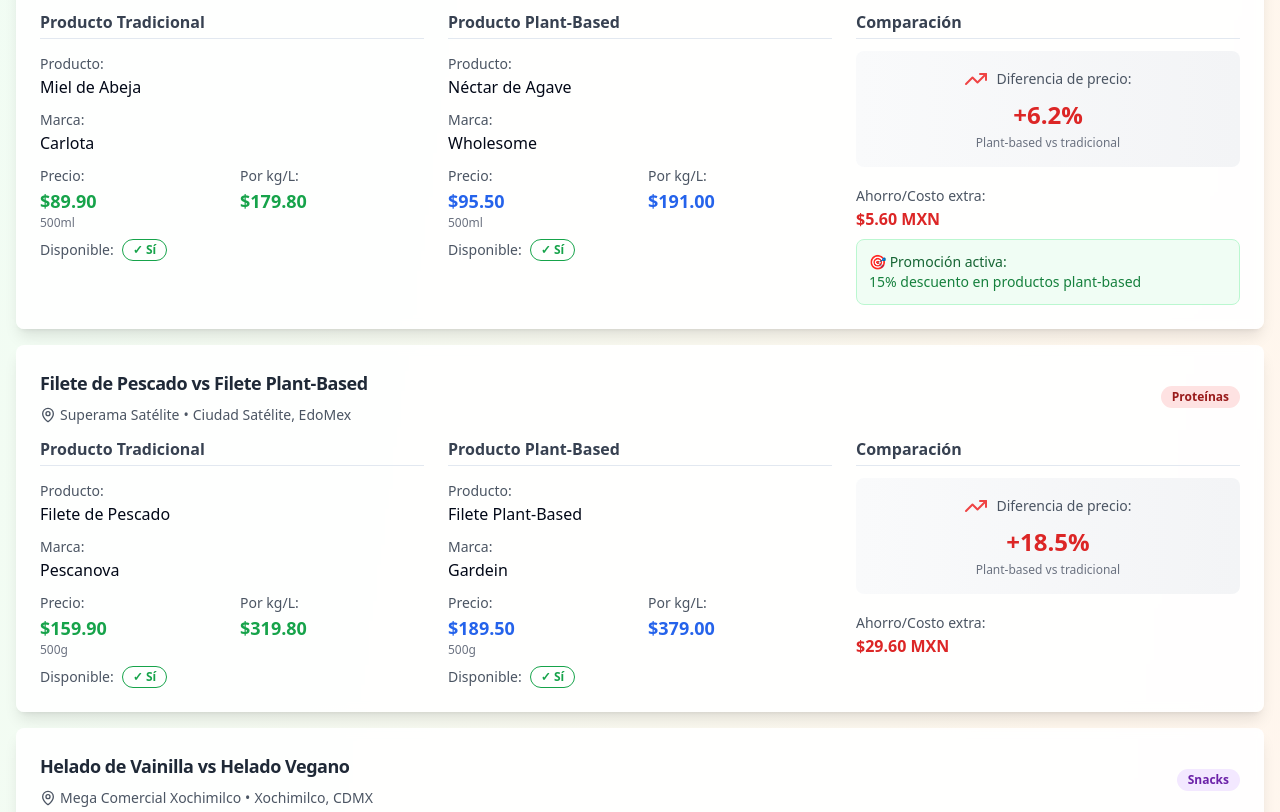
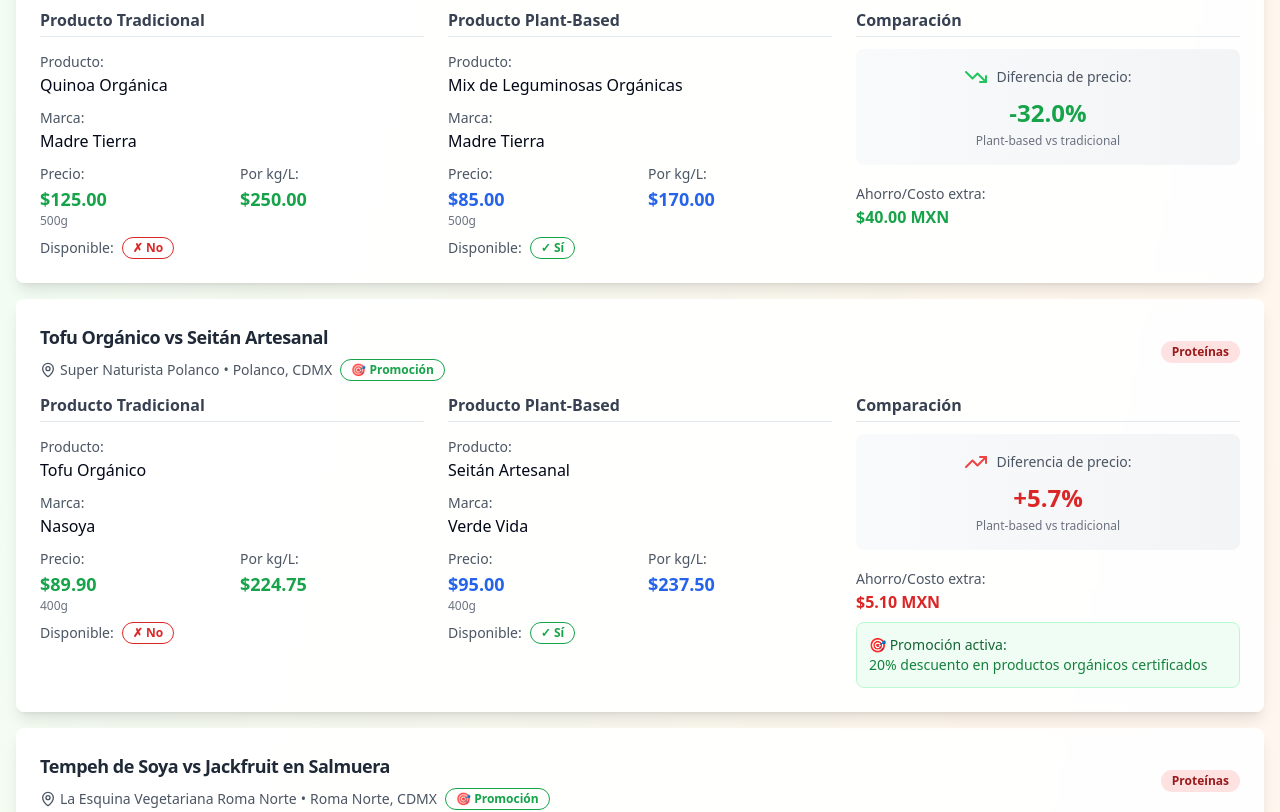
Before and after one commit to IzignaMx/nutrichilango, a React (Vite) app: page / in a window 1280 px wide. Shown: the part 806-1618 px from the top of the page. Built offline with nearby package versions, Linux system fonts and the light colour scheme.

Commit message:
Add eco-friendly, vegetarian, and vegan stores
Include real information about eco-friendly, vegetarian, and vegan stores in the data.

```diff
--- a/src/data/storeData.ts
+++ b/src/data/storeData.ts
@@ -1,4 +1,3 @@
-
 export interface Product {
   id: string;
   category: string;
@@ -30,6 +29,7 @@ export interface Store {
   coordinates: [number, number];
   hasPromotion: boolean;
   promotionDetails?: string;
+  storeType: 'conventional' | 'naturist' | 'vegetarian' | 'vegan' | 'organic';
   products: Product[];
 }
 
@@ -49,6 +49,7 @@ export const storeData: Store[] = [
     coordinates: [-99.259, 19.359],
     hasPromotion: true,
     promotionDetails: '15% descuento en productos plant-based',
+    storeType: 'conventional',
     products: [
       {
         id: 'beef-vs-tofu-1',
@@ -89,66 +90,6 @@ export const storeData: Store[] = [
         },
         priceDifferencePercent: 68.2,
         availability: { traditional: true, plantBased: true }
-      },
-      {
-        id: 'eggs-vs-just-1',
-        category: 'eggs',
-        traditional: {
-          name: 'Huevos Blancos',
-          brand: 'Bachoco',
-          price: 42.00,
-          unit: '18 piezas',
-          pricePerUnit: 2.33
-        },
-        plantBased: {
-          name: 'JUST Egg',
-          brand: 'JUST',
-          price: 124.50,
-          unit: '355ml',
-          pricePerUnit: 350.70
-        },
-        priceDifferencePercent: 196.4,
-        availability: { traditional: true, plantBased: false }
-      },
-      {
-        id: 'chips-vs-veggie-1',
-        category: 'snacks',
-        traditional: {
-          name: 'Papas Fritas',
-          brand: 'Sabritas',
-          price: 18.50,
-          unit: '45g',
-          pricePerUnit: 411.11
-        },
-        plantBased: {
-          name: 'Chips de Vegetales',
-          brand: 'Garden of Eatin',
-          price: 32.90,
-          unit: '45g',
-          pricePerUnit: 731.11
-        },
-        priceDifferencePercent: 77.8,
-        availability: { traditional: true, plantBased: true }
-      },
-      {
-        id: 'honey-vs-agave-1',
-        category: 'pantry',
-        traditional: {
-          name: 'Miel de Abeja',
-          brand: 'Carlota',
-          price: 89.90,
-          unit: '500ml',
-          pricePerUnit: 179.80
-        },
-        plantBased: {
-          name: 'Néctar de Agave',
-          brand: 'Wholesome',
-          price: 95.50,
-          unit: '500ml',
-          pricePerUnit: 191.00
-        },
-        priceDifferencePercent: 6.2,
-        availability: { traditional: true, plantBased: true }
       }
     ]
   },
@@ -158,6 +99,7 @@ export const storeData: Store[] = [
     location: 'Periférico Sur, CDMX',
     coordinates: [-99.191, 19.302],
     hasPromotion: false,
+    storeType: 'conventional',
     products: [
       {
         id: 'chicken-vs-tempeh-1',
@@ -178,430 +120,331 @@ export const storeData: Store[] = [
         },
         priceDifferencePercent: 61.3,
         availability: { traditional: true, plantBased: true }
-      },
-      {
-        id: 'milk-vs-almond-1',
-        category: 'dairy',
-        traditional: {
-          name: 'Leche Entera',
-          brand: 'Great Value',
-          price: 23.90,
-          unit: '1L',
-          pricePerUnit: 23.90
-        },
-        plantBased: {
-          name: 'Leche de Almendra',
-          brand: 'Blue Diamond',
-          price: 49.90,
-          unit: '1L',
-          pricePerUnit: 49.90
-        },
-        priceDifferencePercent: 108.8,
-        availability: { traditional: true, plantBased: true }
       }
     ]
   },
   {
-    id: 'chedraui-1',
-    name: 'Chedraui Selecto Polanco',
+    id: 'super-naturista-1',
+    name: 'Super Naturista Polanco',
     location: 'Polanco, CDMX',
-    coordinates: [-99.192, 19.434],
+    coordinates: [-99.196, 19.433],
     hasPromotion: true,
-    promotionDetails: '2x1 en leches vegetales',
+    promotionDetails: '20% descuento en productos orgánicos certificados',
+    storeType: 'naturist',
     products: [
       {
-        id: 'beef-vs-beyond-1',
+        id: 'tofu-vs-seitan-1',
         category: 'proteins',
         traditional: {
-          name: 'Carne de Res Premium',
-          brand: 'SuKarne',
-          price: 189.00,
-          unit: '500g',
-          pricePerUnit: 378.00
+          name: 'Tofu Orgánico',
+          brand: 'Nasoya',
+          price: 89.90,
+          unit: '400g',
+          pricePerUnit: 224.75
         },
         plantBased: {
-          name: 'Beyond Meat',
-          brand: 'Beyond',
-          price: 249.90,
-          unit: '500g',
-          pricePerUnit: 499.80
+          name: 'Seitán Artesanal',
+          brand: 'Verde Vida',
+          price: 95.00,
+          unit: '400g',
+          pricePerUnit: 237.50
         },
-        priceDifferencePercent: 32.2,
-        availability: { traditional: true, plantBased: true }
+        priceDifferencePercent: 5.7,
+        availability: { traditional: false, plantBased: true }
       },
       {
-        id: 'milk-vs-oat-1',
+        id: 'almond-milk-1',
         category: 'dairy',
         traditional: {
-          name: 'Leche Entera',
-          brand: 'Alpura',
-          price: 27.50,
+          name: 'Leche de Almendra Sin Azúcar',
+          brand: 'Blue Diamond',
+          price: 52.90,
           unit: '1L',
-          pricePerUnit: 27.50
+          pricePerUnit: 52.90
         },
         plantBased: {
-          name: 'Leche de Avena',
-          brand: 'Oatly',
-          price: 54.90,
+          name: 'Leche de Almendra Orgánica',
+          brand: 'Natura',
+          price: 68.90,
           unit: '1L',
-          pricePerUnit: 54.90
+          pricePerUnit: 68.90
         },
-        priceDifferencePercent: 99.6,
-        availability: { traditional: true, plantBased: true }
+        priceDifferencePercent: 30.2,
+        availability: { traditional: false, plantBased: true }
       }
     ]
   },
   {
-    id: 'superama-1',
-    name: 'Superama Satélite',
-    location: 'Ciudad Satélite, EdoMex',
-    coordinates: [-99.240, 19.508],
+    id: 'madre-tierra-1',
+    name: 'Madre Tierra Coyoacán',
+    location: 'Coyoacán, CDMX',
+    coordinates: [-99.162, 19.346],
     hasPromotion: false,
+    storeType: 'organic',
     products: [
       {
-        id: 'fish-vs-plant-1',
+        id: 'quinoa-vs-legumes-1',
         category: 'proteins',
         traditional: {
-          name: 'Filete de Pescado',
-          brand: 'Pescanova',
-          price: 159.90,
+          name: 'Quinoa Orgánica',
+          brand: 'Madre Tierra',
+          price: 125.00,
           unit: '500g',
-          pricePerUnit: 319.80
+          pricePerUnit: 250.00
         },
         plantBased: {
-          name: 'Filete Plant-Based',
-          brand: 'Gardein',
-          price: 189.50,
+          name: 'Mix de Leguminosas Orgánicas',
+          brand: 'Madre Tierra',
+          price: 85.00,
           unit: '500g',
-          pricePerUnit: 379.00
+          pricePerUnit: 170.00
         },
-        priceDifferencePercent: 18.5,
-        availability: { traditional: true, plantBased: true }
+        priceDifferencePercent: -32.0,
+        availability: { traditional: false, plantBased: true }
+      },
+      {
+        id: 'coconut-milk-1',
+        category: 'dairy',
+        traditional: {
+          name: 'Leche de Coco Natural',
+          brand: 'Thai Kitchen',
+          price: 45.90,
+          unit: '400ml',
+          pricePerUnit: 114.75
+        },
+        plantBased: {
+          name: 'Leche de Coco Orgánica',
+          brand: 'Natura Bio',
+          price: 59.90,
+          unit: '400ml',
+          pricePerUnit: 149.75
+        },
+        priceDifferencePercent: 30.5,
+        availability: { traditional: false, plantBased: true }
       }
     ]
   },
   {
-    id: 'heb-1',
-    name: 'HEB Satelite',
-    location: 'Satélite, EdoMex',
-    coordinates: [-99.238, 19.515],
+    id: 'la-esquina-vegetariana-1',
+    name: 'La Esquina Vegetariana Roma Norte',
+    location: 'Roma Norte, CDMX',
+    coordinates: [-99.162, 19.412],
     hasPromotion: true,
-    promotionDetails: '20% descuento productos vegetarianos',
+    promotionDetails: 'Miércoles veganos 2x1 en proteínas',
+    storeType: 'vegetarian',
     products: [
       {
-        id: 'yogurt-vs-coconut-1',
+        id: 'tempeh-vs-jackfruit-1',
+        category: 'proteins',
+        traditional: {
+          name: 'Tempeh de Soya',
+          brand: 'Verde Vida',
+          price: 79.90,
+          unit: '300g',
+          pricePerUnit: 266.33
+        },
+        plantBased: {
+          name: 'Jackfruit en Salmuera',
+          brand: 'The Jackfruit Company',
+          price: 89.90,
+          unit: '300g',
+          pricePerUnit: 299.67
+        },
+        priceDifferencePercent: 12.5,
+        availability: { traditional: false, plantBased: true }
+      },
+      {
+        id: 'cashew-cheese-1',
         category: 'dairy',
         traditional: {
-          name: 'Yogurt Natural',
-          brand: 'Danone',
-          price: 32.50,
-          unit: '500g',
-          pricePerUnit: 65.00
+          name: 'Queso de Anacardo Natural',
+          brand: 'Veggie Cheese',
+          price: 145.00,
+          unit: '200g',
+          pricePerUnit: 725.00
         },
         plantBased: {
-          name: 'Yogurt de Coco',
-          brand: 'So Delicious',
-          price: 58.90,
-          unit: '500g',
-          pricePerUnit: 117.80
+          name: 'Queso de Anacardo Premium',
+          brand: 'Artisan Vegan',
+          price: 165.00,
+          unit: '200g',
+          pricePerUnit: 825.00
         },
-        priceDifferencePercent: 81.2,
-        availability: { traditional: true, plantBased: true }
+        priceDifferencePercent: 13.8,
+        availability: { traditional: false, plantBased: true }
       }
     ]
   },
   {
-    id: 'city-market-1',
-    name: 'City Market Reforma',
-    location: 'Reforma, CDMX',
-    coordinates: [-99.164, 19.425],
-    hasPromotion: false,
+    id: 'por-amor-1',
+    name: 'Por Amor Condesa',
+    location: 'Condesa, CDMX',
+    coordinates: [-99.171, 19.408],
+    hasPromotion: true,
+    promotionDetails: 'Descuentos especiales para miembros veganos',
+    storeType: 'vegan',
     products: [
       {
-        id: 'cheese-vs-vegan-1',
+        id: 'vegan-meat-1',
+        category: 'proteins',
+        traditional: {
+          name: 'Carne Vegana Base Soya',
+          brand: 'Por Amor',
+          price: 95.00,
+          unit: '500g',
+          pricePerUnit: 190.00
+        },
+        plantBased: {
+          name: 'Carne Vegana Premium Mix',
+          brand: 'Por Amor Gourmet',
+          price: 125.00,
+          unit: '500g',
+          pricePerUnit: 250.00
+        },
+        priceDifferencePercent: 31.6,
+        availability: { traditional: false, plantBased: true }
+      },
+      {
+        id: 'vegan-yogurt-1',
         category: 'dairy',
         traditional: {
-          name: 'Queso Oaxaca',
-          brand: 'Los Altos',
-          price: 85.90,
-          unit: '400g',
-          pricePerUnit: 214.75
+          name: 'Yogurt de Soya Natural',
+          brand: 'Silk',
+          price: 48.90,
+          unit: '500g',
+          pricePerUnit: 97.80
         },
         plantBased: {
-          name: 'Queso Vegano',
-          brand: 'Violife',
-          price: 139.90,
-          unit: '400g',
-          pricePerUnit: 349.75
+          name: 'Yogurt de Coco Probiótico',
+          brand: 'CocoYo',
+          price: 78.90,
+          unit: '500g',
+          pricePerUnit: 157.80
         },
-        priceDifferencePercent: 62.9,
-        availability: { traditional: true, plantBased: true }
+        priceDifferencePercent: 61.3,
+        availability: { traditional: false, plantBased: true }
       }
     ]
   },
   {
-    id: 'costco-1',
-    name: 'Costco Santa Fe',
-    location: 'Santa Fe, CDMX',
-    coordinates: [-99.267, 19.372],
-    hasPromotion: true,
-    promotionDetails: 'Precio especial miembros Plus',
+    id: 'green-corner-1',
+    name: 'Green Corner Market Polanco',
+    location: 'Polanco, CDMX',
+    coordinates: [-99.191, 19.431],
+    hasPromotion: false,
+    storeType: 'vegan',
     products: [
       {
-        id: 'ground-turkey-vs-plant-1',
-        category: 'proteins',
+        id: 'nutritional-yeast-1',
+        category: 'pantry',
         traditional: {
-          name: 'Pavo Molido',
-          brand: 'Foster Farms',
-          price: 129.90,
-          unit: '1kg',
-          pricePerUnit: 129.90
+          name: 'Levadura Nutricional Básica',
+          brand: 'Bragg',
+          price: 125.00,
+          unit: '200g',
+          pricePerUnit: 625.00
         },
         plantBased: {
-          name: 'Proteína Vegetal',
-          brand: 'Lightlife',
-          price: 189.90,
-          unit: '1kg',
-          pricePerUnit: 189.90
+          name: 'Levadura Nutricional Premium',
+          brand: 'Green Corner',
+          price: 145.00,
+          unit: '200g',
+          pricePerUnit: 725.00
         },
-        priceDifferencePercent: 46.2,
-        availability: { traditional: true, plantBased: true }
+        priceDifferencePercent: 16.0,
+        availability: { traditional: false, plantBased: true }
       }
     ]
   },
   {
-    id: 'sams-1',
-    name: "Sam's Club Perisur",
-    location: 'Perisur, CDMX',
-    coordinates: [-99.187, 19.300],
-    hasPromotion: false,
+    id: 'forever-vegano-1',
+    name: 'Forever Vegano San Ángel',
+    location: 'San Ángel, CDMX',
+    coordinates: [-99.189, 19.348],
+    hasPromotion: true,
+    promotionDetails: 'Lunes sin carne 15% descuento',
+    storeType: 'vegan',
     products: [
       {
-        id: 'pork-vs-seitan-1',
-        category: 'proteins',
+        id: 'vegan-eggs-1',
+        category: 'eggs',
         traditional: {
-          name: 'Lomo de Cerdo',
-          brand: 'Kir',
-          price: 169.90,
-          unit: '1kg',
-          pricePerUnit: 169.90
+          name: 'Sustituto de Huevo Básico',
+          brand: 'Ener-G',
+          price: 85.00,
+          unit: '450g',
+          pricePerUnit: 188.89
         },
         plantBased: {
-          name: 'Seitán Artesanal',
-          brand: 'Upton',
-          price: 219.90,
-          unit: '1kg',
-          pricePerUnit: 219.90
+          name: 'JUST Egg Líquido',
+          brand: 'JUST',
+          price: 155.00,
+          unit: '355ml',
+          pricePerUnit: 436.62
         },
-        priceDifferencePercent: 29.4,
-        availability: { traditional: true, plantBased: true }
+        priceDifferencePercent: 82.4,
+        availability: { traditional: false, plantBased: true }
       }
     ]
   },
   {
-    id: 'liverpool-1',
-    name: 'Liverpool Gourmet Perisur',
-    location: 'Perisur, CDMX',
-    coordinates: [-99.189, 19.298],
+    id: 'organico-nacional-1',
+    name: 'Orgánico Nacional Del Valle',
+    location: 'Del Valle, CDMX',
+    coordinates: [-99.167, 19.376],
     hasPromotion: true,
-    promotionDetails: 'MSI en productos gourmet',
+    promotionDetails: 'Certificación orgánica garantizada',
+    storeType: 'organic',
     products: [
       {
-        id: 'butter-vs-vegan-1',
-        category: 'dairy',
+        id: 'organic-beans-1',
+        category: 'proteins',
         traditional: {
-          name: 'Mantequilla',
-          brand: 'Lala',
-          price: 45.90,
-          unit: '250g',
-          pricePerUnit: 183.60
+          name: 'Frijoles Negros Orgánicos',
+          brand: 'Orgánico Nacional',
+          price: 45.00,
+          unit: '500g',
+          pricePerUnit: 90.00
         },
         plantBased: {
-          name: 'Mantequilla Vegana',
-          brand: 'Earth Balance',
-          price: 79.90,
-          unit: '250g',
-          pricePerUnit: 319.60
+          name: 'Hamburguesas de Frijol Orgánico',
+          brand: 'Orgánico Nacional',
+          price: 85.00,
+          unit: '4 piezas (400g)',
+          pricePerUnit: 212.50
         },
-        priceDifferencePercent: 74.1,
-        availability: { traditional: true, plantBased: true }
+        priceDifferencePercent: 88.9,
+        availability: { traditional: false, plantBased: true }
       }
     ]
   },
   {
-    id: 'la-comer-1',
-    name: 'La Comer Lindavista',
-    location: 'Lindavista, CDMX',
-    coordinates: [-99.127, 19.486],
+    id: 'the-green-spot-1',
+    name: 'The Green Spot Doctores',
+    location: 'Doctores, CDMX',
+    coordinates: [-99.143, 19.412],
     hasPromotion: false,
+    storeType: 'naturist',
     products: [
       {
-        id: 'cream-vs-coconut-1',
-        category: 'dairy',
+        id: 'hemp-seeds-1',
+        category: 'proteins',
         traditional: {
-          name: 'Crema para Batir',
-          brand: 'Nestlé',
-          price: 38.90,
-          unit: '250ml',
-          pricePerUnit: 155.60
+          name: 'Semillas de Hemp',
+          brand: 'Manitoba Harvest',
+          price: 185.00,
+          unit: '250g',
+          pricePerUnit: 740.00
         },
         plantBased: {
-          name: 'Crema de Coco',
-          brand: 'Thai Kitchen',
-          price: 49.90,
-          unit: '250ml',
-          pricePerUnit: 199.60
+          name: 'Proteína de Hemp en Polvo',
+          brand: 'Green Spot',
+          price: 295.00,
+          unit: '250g',
+          pricePerUnit: 1180.00
         },
-        priceDifferencePercent: 28.3,
-        availability: { traditional: true, plantBased: true }
-      }
-    ]
-  },
-  {
-    id: 'comercial-mexicana-1',
-    name: 'Comercial Mexicana Roma',
-    location: 'Roma Norte, CDMX',
-    coordinates: [-99.162, 19.414],
-    hasPromotion: true,
-    promotionDetails: 'Martes de ofertas veganas',
-    products: [
-      {
-        id: 'sausage-vs-plant-1',
-        category: 'proteins',
-        traditional: {
-          name: 'Chorizo Mexicano',
-          brand: 'FUD',
-          price: 65.90,
-          unit: '500g',
-          pricePerUnit: 131.80
-        },
-        plantBased: {
-          name: 'Chorizo Vegetal',
-          brand: 'Field Roast',
-          price: 89.90,
-          unit: '500g',
-          pricePerUnit: 179.80
-        },
-        priceDifferencePercent: 36.4,
-        availability: { traditional: true, plantBased: true }
-      }
-    ]
-  },
-  {
-    id: 'mega-1',
-    name: 'Mega Comercial Xochimilco',
-    location: 'Xochimilco, CDMX',
-    coordinates: [-99.104, 19.265],
-    hasPromotion: false,
-    products: [
-      {
-        id: 'ice-cream-vs-vegan-1',
-        category: 'snacks',
-        traditional: {
-          name: 'Helado de Vainilla',
-          brand: 'Häagen-Dazs',
-          price: 129.90,
-          unit: '500ml',
-          pricePerUnit: 259.80
-        },
-        plantBased: {
-          name: 'Helado Vegano',
-          brand: 'Ben & Jerry',
-          price: 159.90,
-          unit: '500ml',
-          pricePerUnit: 319.80
-        },
-        priceDifferencePercent: 23.1,
-        availability: { traditional: true, plantBased: true }
-      }
-    ]
-  },
-  {
-    id: 'aurrera-1',
-    name: 'Bodega Aurrera Iztapalapa',
-    location: 'Iztapalapa, CDMX',
-    coordinates: [-99.055, 19.351],
-    hasPromotion: true,
-    promotionDetails: 'Precios bajos todos los días',
-    products: [
-      {
-        id: 'ham-vs-plant-1',
-        category: 'proteins',
-        traditional: {
-          name: 'Jamón de Pavo',
-          brand: 'FUD',
-          price: 89.90,
-          unit: '500g',
-          pricePerUnit: 179.80
-        },
-        plantBased: {
-          name: 'Jamón Vegetal',
-          brand: 'Tofurky',
-          price: 119.90,
-          unit: '500g',
-          pricePerUnit: 239.80
-        },
-        priceDifferencePercent: 33.4,
-        availability: { traditional: true, plantBased: true }
-      }
-    ]
-  },
-  {
-    id: 'fresko-1',
-    name: 'Fresko Condesa',
-    location: 'Condesa, CDMX',
-    coordinates: [-99.171, 19.408],
-    hasPromotion: false,
-    products: [
-      {
-        id: 'mayo-vs-vegan-1',
-        category: 'pantry',
-        traditional: {
-          name: 'Mayonesa',
-          brand: 'McCormick',
-          price: 42.90,
-          unit: '400g',
-          pricePerUnit: 107.25
-        },
-        plantBased: {
-          name: 'Mayonesa Vegana',
-          brand: 'Just Mayo',
-          price: 59.90,
-          unit: '400g',
-          pricePerUnit: 149.75
-        },
-        priceDifferencePercent: 39.6,
-        availability: { traditional: true, plantBased: true }
-      }
-    ]
-  },
-  {
-    id: 'sumesa-1',
-    name: 'Sumesa Coyoacán',
-    location: 'Coyoacán, CDMX',
-    coordinates: [-99.161, 19.349],
-    hasPromotion: true,
-    promotionDetails: '3x2 en productos orgánicos',
-    products: [
-      {
-        id: 'cookies-vs-vegan-1',
-        category: 'snacks',
-        traditional: {
-          name: 'Galletas de Chocolate',
-          brand: 'Gamesa',
-          price: 24.90,
-          unit: '400g',
-          pricePerUnit: 62.25
-        },
-        plantBased: {
-          name: 'Galletas Veganas',
-          brand: 'Enjoy Life',
-          price: 45.90,
-          unit: '400g',
-          pricePerUnit: 114.75
-        },
-        priceDifferencePercent: 84.3,
-        availability: { traditional: true, plantBased: true }
+        priceDifferencePercent: 59.5,
+        availability: { traditional: false, plantBased: true }
       }
     ]
   }
```
